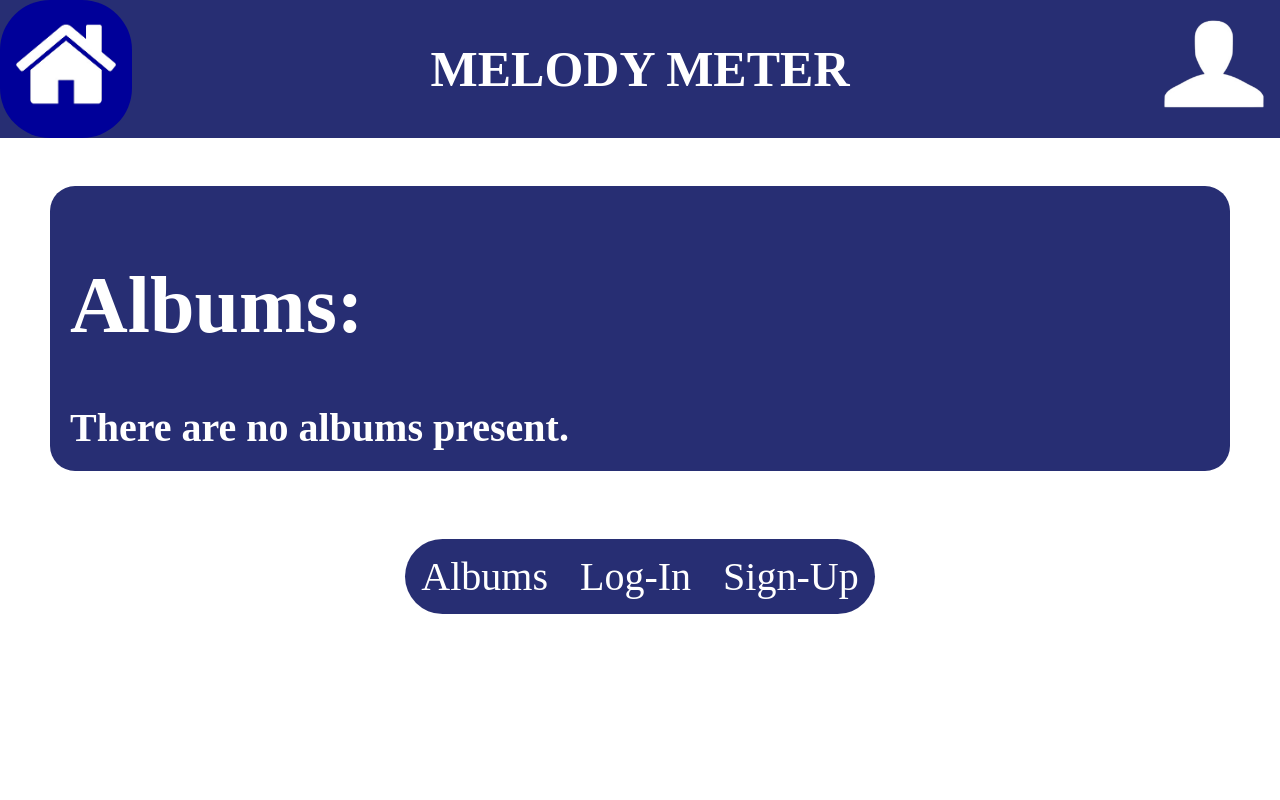
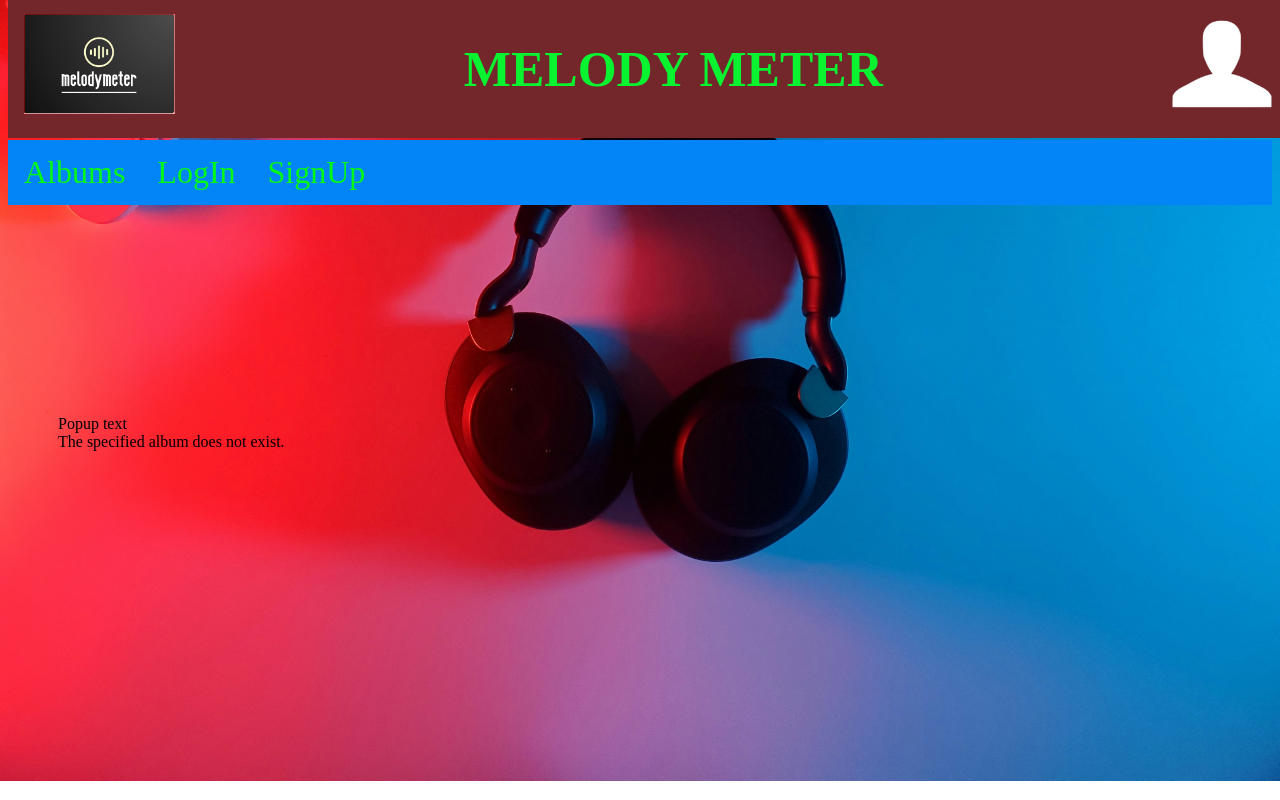
Before and after one commit to TheArrowhead984U/WAD2-Team-Project, a Django app: page /melodyMeter/albums/ in a window 1280 px wide. Run offline with Django 3.2, Linux system fonts and the light colour scheme; data that the repository does not hold is empty.

Commit message:
Albums and Logout Works

```diff
--- a/WADProject/settings.py
+++ b/WADProject/settings.py
@@ -107,6 +107,7 @@
 ]
 
 LOGIN_URL = 'melodyMeter:login'
+LOGOUT_URL = 'melodyMeter:logout'
 
 # Internationalization
 # https://docs.djangoproject.com/en/2.2/topics/i18n/
@@ -127,3 +128,5 @@
 
 STATIC_URL = '/static/'
 STATICFILES_DIRS = [STATIC_DIR, ]
+
+DEFAULT_AUTO_FIELD = 'django.db.models.BigAutoField'
--- a/melodyMeter/urls.py
+++ b/melodyMeter/urls.py
@@ -9,6 +9,8 @@
         path('log-in/', views.login, name='login'),
         path('sign-up/', views.signup, name='signup'),
         path('profile/', views.profile, name='profile'),
+        path('get-alert-contents/', views.get_alert_contents, name='get_alert_contents'),
+        path('albums/add-album/', views.add_album, name='add-album'),
+        path('logout/', views.logout_view, name='logout'),
         path('albums/<slug:album_name_slug>/', views.show_album, name='show_album'),
-        path('albums/add-album/', views.addalbum, name='add-album'),
 ]
--- a/melodyMeter/views.py
+++ b/melodyMeter/views.py
@@ -1,9 +1,9 @@
 from django.shortcuts import render, redirect
 from django.http import HttpResponse
-from django.contrib.auth import authenticate, login as auth_login
+from django.contrib.auth import authenticate, logout, login as auth_login
 from django.urls import reverse
 from django.contrib.auth.decorators import login_required
-from melodyMeter.forms import UserForm, UserProfileForm
+from melodyMeter.forms import UserForm, UserProfileForm, AlbumForm
 from melodyMeter.models import Album, Song
 
 # Create your views here.
@@ -18,7 +18,7 @@
     context_dict = {}
     context_dict['albums'] = album_list
 
-    return render(request, 'melodyMeter/albums.html', context=context_dict)
+    return render(request, 'melodyMeter/album.html', context=context_dict)
 
 def show_album(request, album_name_slug):
     context_dict = {}
@@ -41,8 +41,38 @@
     return render(request, 'melodyMeter/profile.html')
 
 @login_required
-def addalbum(request):
-    return HttpResponse("Add Album")
+def add_album(request):
+    form = AlbumForm()
+
+    if request.method == 'POST':
+        form = AlbumForm(request.POST)
+        if form.is_valid():
+            album_instance = form.save(commit=False)
+            api = azapi.AZlyrics(accuracy=0.5)
+            api.artist = album_instance.artist
+            songs = api.getSongs()
+            Songs = []
+            album_instance.name = ' '.join([x.capitalize() for x in album_instance.name.split()])
+            if type(songs) == type({}):
+                for x,each in enumerate(songs):
+                    if songs[each]['album'] == album_instance.name:
+                        Songs.append(each)
+            else:
+                print('Artist fail')
+                return HttpResponse("<script>alert('Could not add album as artist could not be found. Hint: Artist names should not start with The'); window.location.href='/melodyMeter/';</script>")
+            if Songs == []:
+                print('Album fail')
+                return HttpResponse("<script>alert('Could not add album as album couldn't be found in artist's catalogue.'); window.location.href='/melodyMeter/';</script>")
+            else:
+                print('Success')
+                album_instance.save()
+                for song in Songs:
+                    Song.objects.create(album=album_instance, name=song, length='3:45')
+                #form.save(commit=True)
+                return redirect('/melodyMeter/albums/'+album_instance.slug)
+        else:
+            print(form.errors)
+    return render(request, 'melodyMeter/addalbum.html', {'form': form})
 
 def signup(request):
     registered = False
@@ -94,3 +124,21 @@
             return HttpResponse("Invalid login details supplied.")
     else:
         return render(request, 'melodyMeter/login.html')
+
+def get_alert_contents(request):
+    api = azapi.AZlyrics()
+
+    api.artist = request.GET.get('artist')
+    api.title = request.GET.get('song_id')
+    api.getLyrics()
+    if api.lyrics == '':
+        alert_contents = "Couldn't find any lyrics for this song."
+    else:
+        alert_contents = api.lyrics#"This is the generated msg."
+
+    return JsonResponse({'alert_contents':alert_contents})
+
+
+def logout_view(request):
+    logout(request)
+    return redirect(reverse('melodyMeter:index'))
--- a/static/melodyMeter/style.css
+++ b/static/melodyMeter/style.css
@@ -1,14 +1,12 @@
 /* Home Page CSS */
 #Home {
-	color: white;
-	background-color: #272e73;
-	width: 50%;/*500px;*/
-	height: 80%;/*750px;*/
+	color: rgb(0, 255, 106);
+
+
 	border-radius: 25px;
 	padding: 20px;
-	flex: 1;
-	font-size: 250%;
-	margin-top: 10%;
+	font-size: 50px;
+	margin-top: 10px;
 }
 
 
@@ -18,18 +16,22 @@
 	margin: 50px;
 }
 
-/*
+
 br {
 	display:block;
 	margin-top:150px;
 	line-height:150px;
 	content: '';
 }
-*/
+
 
 body {
-	margin: 0;
-	padding: 0;
+	margin: 10;
+	padding: 10;
+	background-image: url("static/melodyMeter/bgimage.jpg");
+	background-size: cover;
+	background-position: center;
+	background-repeat: no-repeat;
 }
 
 #content {
@@ -49,8 +51,8 @@
 }
 
 #bottom-bar {
-	font-size: 40px;
-	background-color: #272e73;
+	font-size: 20px;
+
 	text-align: center;
 	display: flex;
 	align-items: center;
@@ -68,10 +70,10 @@
 	top: 0;
 	width: 100%;
 	list-style-type: none;
-  	margin: 0;
-  	padding: 0;
+  	margin: 5px;
+  	padding: 5px;
   	overflow: hidden;
-  	background-color: #272e73;
+  	background-color: #73272b;
 	display: flex;
 	justify-content: space-between;
 	align-items: center;
@@ -86,7 +88,7 @@
 
 .bar-entry {
   	display: block;
-  	color: white;
+  	color: rgb(9, 243, 48);
   	text-align: center;
 	justify-content: center;
   	padding: 14px 16px;
@@ -101,3 +103,77 @@
 	border-radius: 50px;
   	background-color: #000099;
 }
+
+#menuIcon{
+	cursor: pointer;
+	float: right;
+	list-style-type: none;
+	position: relative;
+}
+
+#menuIcon{
+	color: white;
+	text-decoration: none;
+	display: block;
+	padding: 8px;
+
+}
+
+
+#top-bar li {
+	list-style-type: none;
+	display: inline-block;
+	vertical-align: middle;
+}
+
+#profileDropdown {
+	position: relative;
+	display: inline-block;
+}
+
+.dropdown-content {
+	display: none;
+	position: absolute;
+	right: 0;
+	min-width: 160px;
+	background-color: #f9f9f9;
+	box-shadow: 0px 8px 16px 0px rgba(0,0,0,0.2);
+	z-index: 1;
+}
+
+.dropdown-content a {
+	color: black;
+	padding: 12px 16px;
+	text-decoration: none;
+	display: block;
+}
+
+.dropdown-content a:hover {
+	background-color: #f1f1f1;
+}
+
+.dropdown-toggle:hover .dropdown-content {
+	display: block;
+}
+
+.dropdown-toggle, .dropdown-content a {
+	/* Styling for the dropdown trigger and links */
+	color: #333; /* Text color */
+	text-align: center;
+}
+
+
+
+
+#Sign{
+	max-width: 600px;
+	margin: 20px auto;
+	padding: 20px;
+	border-radius: 8px;
+	color: rgb(94, 243, 9);
+}
+
+#login_form{
+	text-align: center;
+	width: 100%;
+}
--- a/templates/melodyMeter/album.html
+++ b/templates/melodyMeter/album.html
@@ -1,19 +1,27 @@
-<!DOCTYPE html>
+{% extends 'melodyMeter/base.html' %}
+{% load static %}
 
-<html>
+{% block title_block %}
+	MelodyMeter
+{% endblock %}
 
-	<head>
-		<title>MelodyMeter</title>
-	</head>
-
-	<body>
-		<div>
+{% block body_block %}
+	<div class='contentBox'>
+		<div class="popup" id="myPopup">Popup text</div>
 		{% if album %}
-				<h1>{{ album.name }}</h1>
+		<h1>{{ album.name }} - {{ album.year }}</h1>
 			{% if songs %}
-					<ul>
+				<ul id="songList">
 					{% for song in songs %}
-						<li>{{ song.name }}</a></li>
+						<li>
+							{{ song.name }}
+							<button class="alertButton"
+								data-artist="{{ album.artist }}"
+								data-song-id="{{ song.name }}"
+								type="button">Lyrics
+							</button>
+						</li>
+						<br />
 					{% endfor %}
 				</ul>
 			{% else %}
@@ -23,5 +31,44 @@
 			The specified album does not exist.
 		{% endif %}
 	</div>
-	</body>
-</html>
+
+	<script>
+		function myFunction() {
+			var popup = document.getElementById("myPopup");
+                        popup.innerHTML = '';
+			popup.classList.toggle("show");
+		}
+
+		document.addEventListener('DOMContentLoaded', function() {
+			document.getElementById('songList').addEventListener('click', function(event) {
+				console.log("Button clicked");
+				if (event.target.classList.contains('alertButton')) {
+					var songId = event.target.dataset.songId;
+					var artist = event.target.dataset.artist;
+					var fetchUrl = event.target.dataset.fetchUrl;
+					console.log("Song ID:", songId);
+					console.log("Artist:", artist);
+
+					var xhr = new XMLHttpRequest();
+					xhr.onreadystatechange = function() {
+						if (xhr.readyState === XMLHttpRequest.DONE) {
+							if (xhr.status === 200) {
+								console.log("Response recieved:", xhr.responseText);
+								//alert('Popup should show!');
+								var response = JSON.parse(xhr.responseText);
+								var popup = document.getElementById("myPopup");
+								popup.innerHTML = '<button onclick="myFunction()" class="close">X</button><h1>Lyrics</h1>' + response.alert_contents.replace(/\n/g, '<br />');
+								popup.classList.toggle("show");
+								//popup.style.visibility = "visible";
+							} else {
+								console.error('Request failed with status:', xhr.status);
+							}
+						}
+					};
+					xhr.open('GET', "{% url 'melodyMeter:get_alert_contents' %}?song_id=" + songId + "&artist=" + artist, true);
+					xhr.send();
+				}
+			});
+		});
+	</script>
+{% endblock %}
--- a/templates/melodyMeter/albums.html
+++ b/templates/melodyMeter/albums.html
@@ -1,12 +1,12 @@
 {% extends 'melodyMeter/base.html' %}
-{% load staticfiles %}
+{% load static %}
 
 {% block title_block %}
 Albums
 {% endblock %}
 
 {% block body_block %}
-	<div id="Home">
+	<div class="contentBox">
 		<h1>Albums:</h1>
 		{% if albums %}
 		<ul>
@@ -22,3 +22,12 @@
 		{% endif %}
 	</div>
 {% endblock %}
+
+{% block bottombar %}
+	{% if not user.is_authenticated %}
+		<li><a class="bar-entry" href="{% url 'melodyMeter:login' %}">Log-In</a></li>
+		<li><a class="bar-entry" href="{% url 'melodyMeter:signup' %}">Sign-Up</a></li>
+	{% else %}
+		<li><a class="bar-entry" href="{% url 'melodyMeter:add-album' %}">Add a New Album</a></li>
+	{% endif %}
+{% endblock %}
--- a/templates/melodyMeter/base.html
+++ b/templates/melodyMeter/base.html
@@ -11,16 +11,79 @@
 			Default Title
 			{% endblock %}
 		</title>
+		<style>
+
+			body{
+				background-image: url('{% static "melodyMeter/bgimage.jpg" %}');
+				background-position: center center;
+				background-size: cover;
+			}
+			#top-bar {
+        		list-style-type: none;
+        		margin: 0;
+        		padding: 0;
+        		overflow: hidden;
+    		}
+    		#top-bar li {
+        		float: left;
+    		}
+    		#top-bar li a {
+        		display: block;
+        		padding: 14px 16px;
+        		text-decoration: none;
+    		}
+			.navbar{
+				overflow: hidden;
+				width: 100%;
+				font-size: xx-large;
+				background-color: rgb(4, 133, 247);
+
+			}
+			.navbar a{
+				float: left;
+				display: block;
+				color: #04f818;
+				text-align: center;
+				padding: 14px 16px;
+				text-decoration: none;
+			}
+			.navbar a:hover{
+				background: #0905fc;
+				color: black;
+			}
+			.navbar{
+				margin-top: 140px;
+			}
+			#container{
+				padding-top: 60px;
+			}
+		</style>
+		{% block additional_styles %}{% endblock %}
 	</head>
 
 	<body>
+
 		<ul id="top-bar">
-			<li><a class="bar-entry" href="{% url 'melodyMeter:index' %}"><img src="{% static 'melodyMeter/home.png' %}" height=100px></a></li>
+			<li><a class="bar-entry" href="{% url 'melodyMeter:index' %}"><img src="{% static 'melodyMeter/logoo.png' %}" height=100px></a></li>
 			<li style="float: none; display: inline-block; vertical-align: middle" class="bar-entry"><strong>MELODY METER</strong></li>
-			<li style="float:right"><a class="bar-entry" href="{% url 'melodyMeter:profile' %}"><img src="{% static 'melodyMeter/profile.png' %}" height=100px></a></li>
+			<li><a class="bar-entry" href="{% url 'melodyMeter:login' %}"><img src="{% static 'melodyMeter/profile.png' %}" height="100"></a></li>
 		</ul>
 
+		<div class="navbar">
+			<a href="{% url 'melodyMeter:albums' %}">Albums</a>
+			{% if user.is_authenticated %}
+				<a href="{% url 'melodyMeter:logout'%}">LogOut</a>
+			{% else %}
+				<a href="{% url 'melodyMeter:login' %}">LogIn</a>
+				<a href="{% url 'melodyMeter:signup' %}">SignUp</a>
+			{% endif %}
+		</div>
+
 		<br />
+
+
+
+
 
 		<div id="container">
 			{% block body_block %}
@@ -30,12 +93,5 @@
 
 		<br />
 
-		<div id="bottom-bar">
-			<ul>
-				<li><a class="bar-entry" href="{% url 'melodyMeter:albums' %}">Albums</a></li>
-				<li><a class="bar-entry" href="{% url 'melodyMeter:login' %}">Log-In</a></li>
-				<li><a class="bar-entry" href="{% url 'melodyMeter:signup' %}">Sign-Up</a></li>
-			</ul>
-		</div>
 	</body>
 </html>
--- a/templates/melodyMeter/index.html
+++ b/templates/melodyMeter/index.html
@@ -7,6 +7,7 @@
 
 {% block body_block %}
 	<div id="Home">
+
 		{% if user.is_authenticated %}
 			<h1>Welcome, {{ user.username }}!</h1>
 		{% else %}
@@ -16,8 +17,6 @@
 		<p>Well, you've come to the right place!</p>
 		<p>Just make an account or log in and get rating!</p>
 	</div>
-	<div>
-		<img src="{% static 'melodyMeter/logo.avif' %}" style="margin-top:40%; height:auto;width:90%">
-	</div>
+
 </ul>
 {% endblock %}
```
Also changed, not shown: melodyMeter/forms.py (+10 -0 lines), melodyMeter/models.py (+35 -1 lines), populate_db.py (+11 -3 lines), templates/melodyMeter/addalbum.html (added, +26 -0 lines), templates/melodyMeter/login.html (+24 -2 lines), templates/melodyMeter/logout.html (added, +18 -0 lines), templates/melodyMeter/signup.html (+18 -1 lines), static/melodyMeter/bgimage.jpg (added), static/melodyMeter/loginbg.jpg (added), static/melodyMeter/logoo.png (added). Lines whose indentation alone changed are shown as unchanged.
